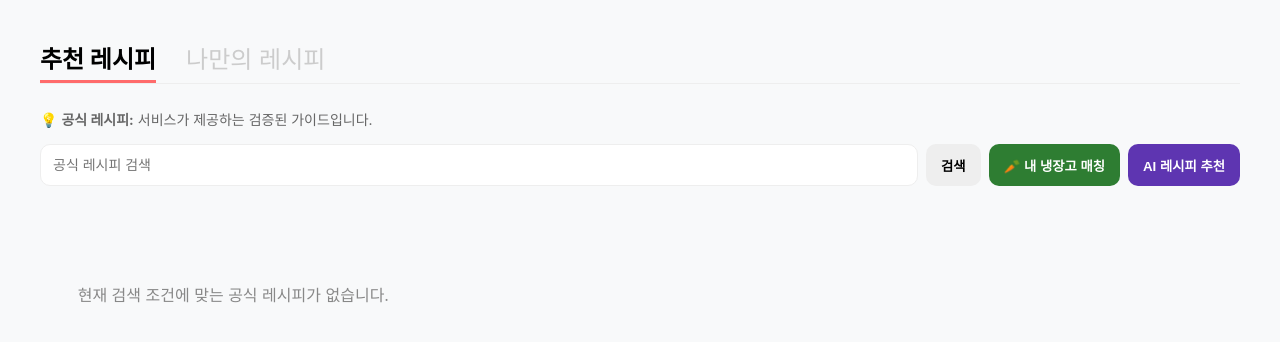
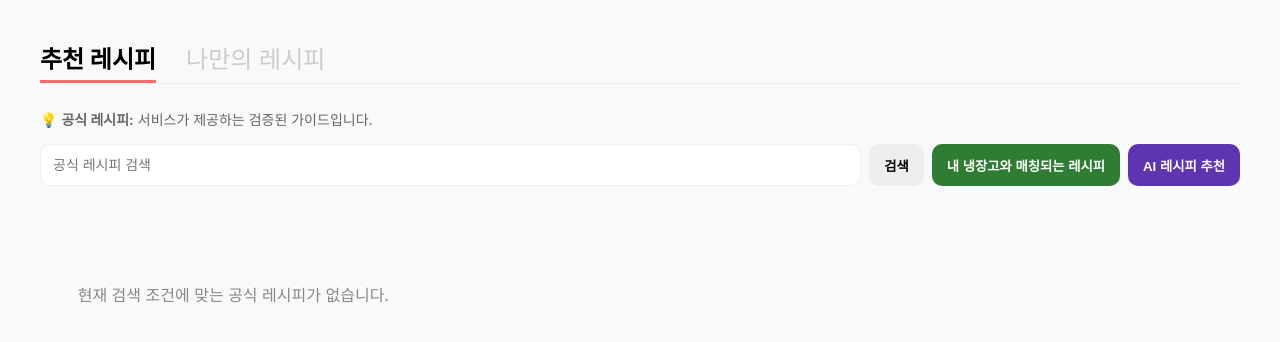
Before and after one commit to kimyuseon/project_3jo, a Django app: page /recipe/ in a window 1280 px wide. Shown: the part 51-393 px from the top of the page. Run offline with Django 5.2, Linux system fonts and the light colour scheme; a user stored in the database is signed in; data comes from the database, SQL or seed files in the repository; both versions use the stored data as it was after the commit; data that the repository does not hold is empty.

Commit message:
유선:레시피화면 버튼 스타일 수정

```diff
--- a/static/css/my_recipe.css
+++ b/static/css/my_recipe.css
@@ -191,3 +191,20 @@ body {
     white-space: nowrap;
     display: inline-block;
 }
+
+button,
+a,
+input[type="submit"],
+input[type="button"],
+.tab-item,
+.btn-search,
+.btn-ai,
+.ing-item {
+    cursor: pointer !important;
+}
+
+
+.btn-search:hover, .btn-ai:hover {
+    opacity: 0.8;
+    transition: 0.2s;
+}
--- a/templates/my_recipe/recipe_list.html
+++ b/templates/my_recipe/recipe_list.html
@@ -58,7 +58,7 @@
 
             <button type="submit" name="fridge_recommend" value="true"
                     style="padding: 0 15px; background: #2e7d32; color: white; border: none; border-radius: 10px; font-weight: bold;">
-                🥕 내 냉장고 매칭
+                내 냉장고와 매칭되는 레시피
             </button>
 
             <button type="submit" name="recommend" value="true" class="btn-ai"
--- a/user/views.py
+++ b/user/views.py
@@ -10,7 +10,7 @@ def signup_view(request): # 회원가입 기능
         if form.is_valid():
             user = form.save(commit=False)
             user.set_password(form.cleaned_data['password'])
-            user.save()  # 들여쓰기 맞춰서 정리!
+            user.save()
 
             UserProfile.objects.create(user=user)
             auth_login(request, user)
```
Also changed, not shown: db.sqlite3.
